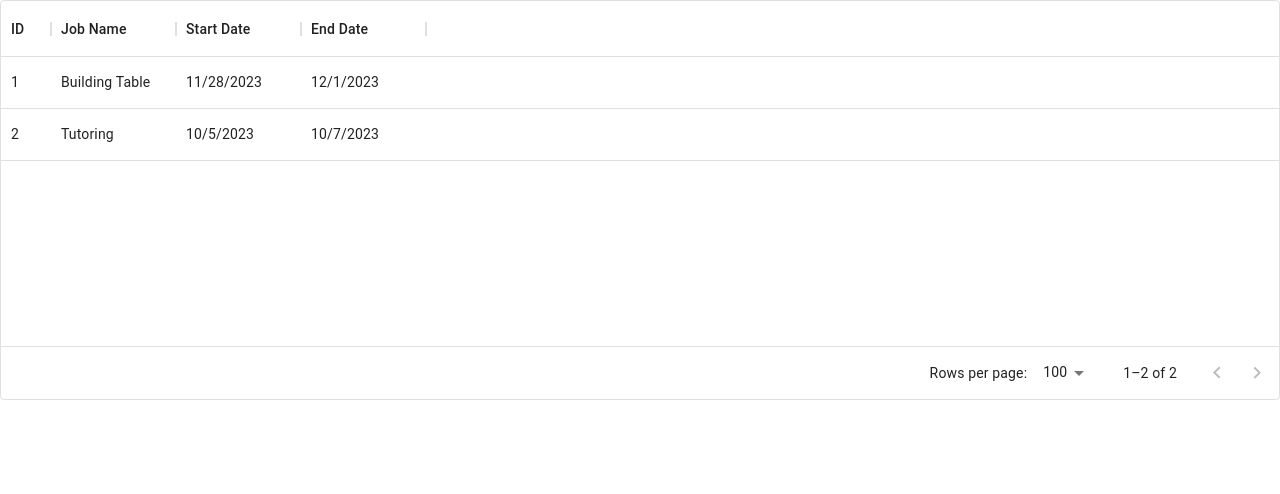
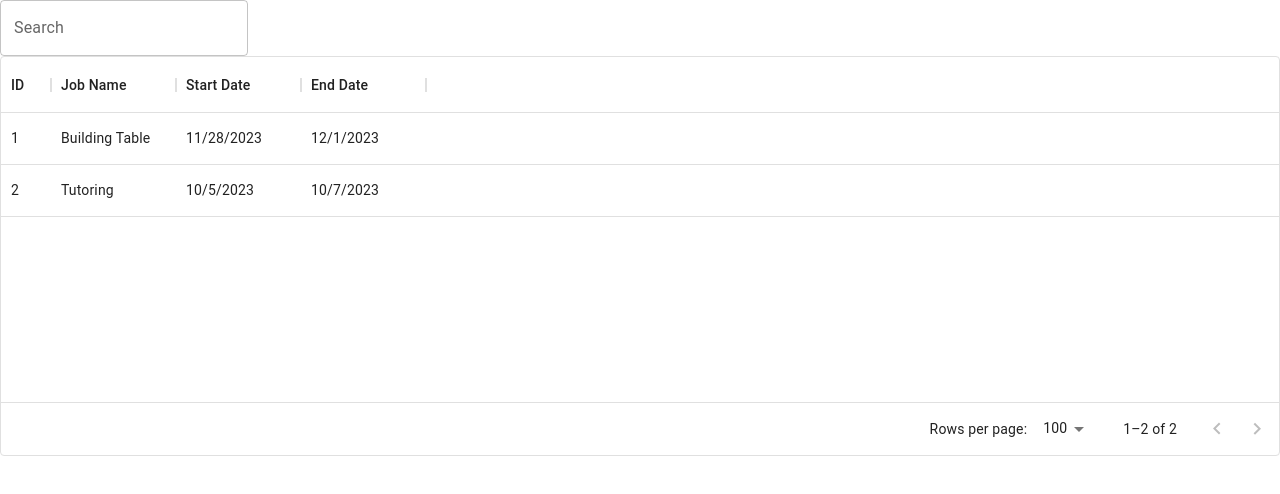
Before and after one commit to jonathanpangg/jiffyjobs, a React (Create React App) app in the folder frontend/jiffyjobs/: page / in a window 1280 px wide. Shown: the top 494 px of the page. Built offline with nearby package versions, Linux system fonts and the light colour scheme.

Commit message:
search bar

```diff
--- a/frontend/jiffyjobs/src/App.js
+++ b/frontend/jiffyjobs/src/App.js
@@ -1,12 +1,14 @@
 import logo from './logo.svg';
 import './App.css';
 import { JobTable } from './components/JobTable'
+import { SearchBar } from './components/SearchBar'
 
 function App() {
   return (
     <div /*className="App"*/>
       <header /*className="App-header"*/>
-        <JobTable> </JobTable>
+        <SearchBar/>
+        <JobTable/>
       </header>
     </div>
   );
--- a/frontend/jiffyjobs/src/components/JobTable.js
+++ b/frontend/jiffyjobs/src/components/JobTable.js
@@ -17,7 +17,7 @@ const rows = [
 export function JobTable() {
     return (
         <Box sx={{ height: 400, width: '100%' }}>
-        <DataGrid rows={rows} columns={columns}/>
+            <DataGrid rows={rows} columns={columns}/>
         </Box>
     );
 }
--- /dev/null
+++ b/frontend/jiffyjobs/src/components/SearchBar.js
@@ -0,0 +1,8 @@
+import * as React from 'react';
+import TextField from '@mui/material/TextField';
+
+export function SearchBar() {
+    return (
+        <TextField id="outlined-search" label="Search" type="search" />
+    );
+}
```
